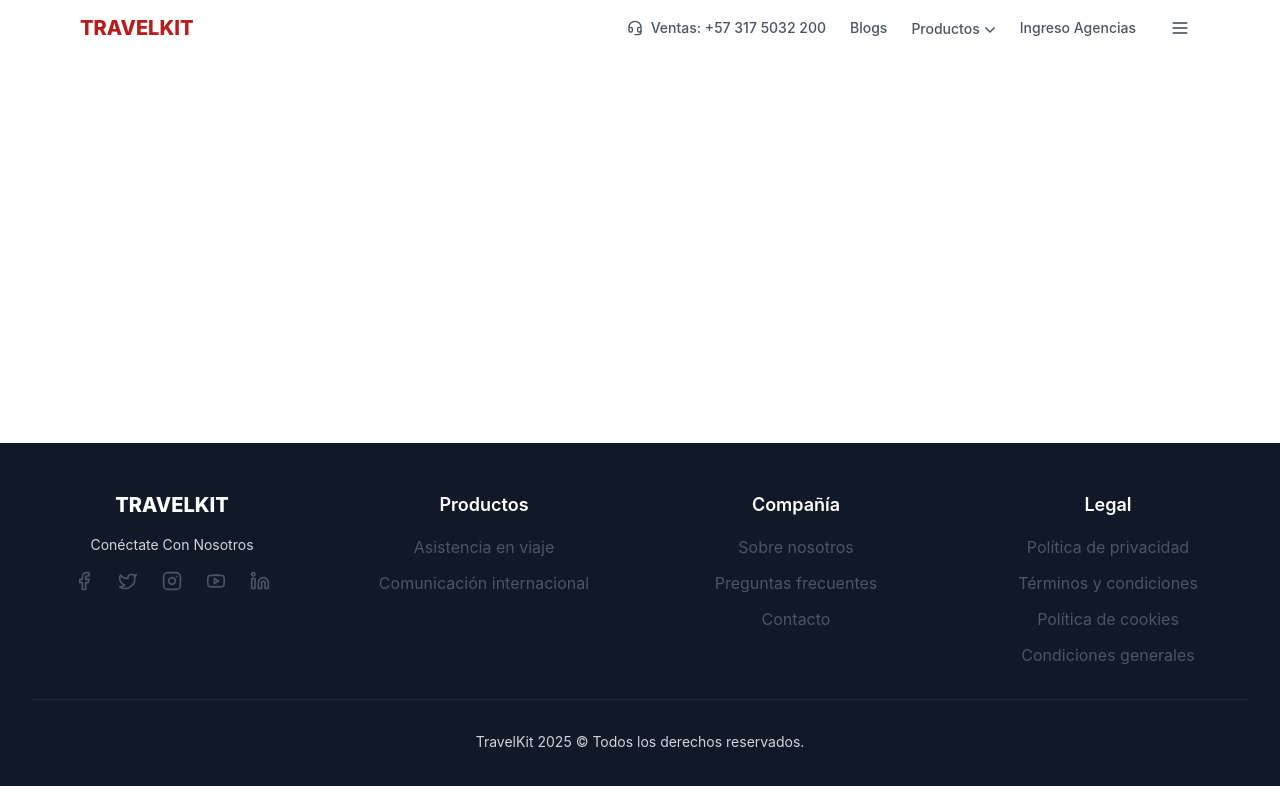
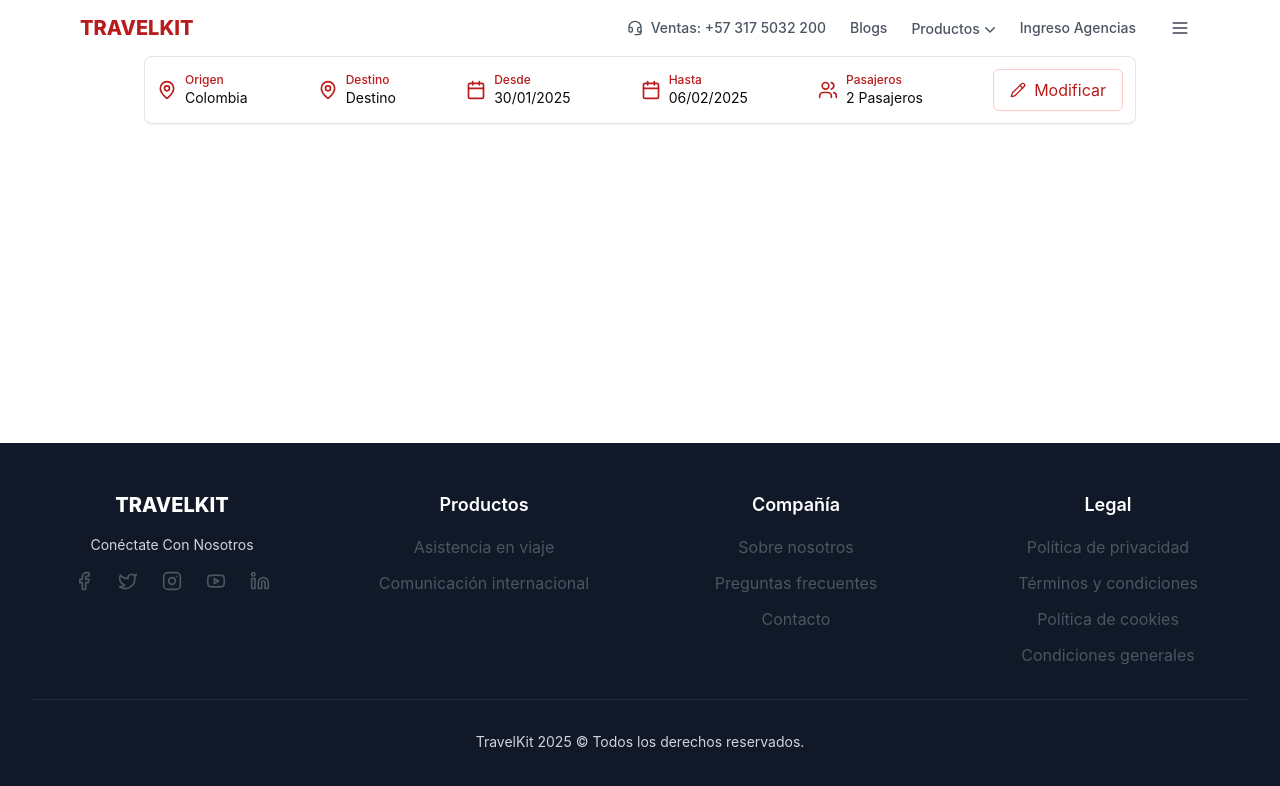
Before and after one commit to esarmiem/b2c-landing, a React (Vite) app: page /quote/travel in a window 1280 px wide. Shown: the top 786 px of the page. Built offline with nearby package versions, Linux system fonts and the light colour scheme; no server answers.

Commit message:
primeros pasos
Iniziación y acermacimento a herramientas de IA , librerias  de iconos y recursos, :o

```diff
--- /dev/null
+++ b/src/TravelCore/Components/Epic/FilterForm.tsx
@@ -0,0 +1,74 @@
+import { FC } from 'react';
+import { Calendar, MapPin, Users, Pencil } from "lucide-react";
+
+export const FilterForm: FC = () => {
+  return (
+    <div className="max-w-5xl mx-auto p-4 mt-10">
+      <div className="bg-white rounded-lg shadow-sm border flex flex-col md:flex-row items-center justify-between p-3 gap-4 flex-wrap">
+        {/* Origen */}
+        <div className="flex items-center gap-2 w-full sm:w-1/2 md:w-auto">
+          <div className="text-red-700">
+            <MapPin className="w-5 h-5" />
+          </div>
+          <div>
+            <div className="text-xs font-medium text-red-700">Origen</div>
+            <div className="text-sm">Colombia</div>
+          </div>
+        </div>
+
+        {/* Destino */}
+        <div className="flex items-center gap-2 w-full sm:w-1/2 md:w-auto">
+          <div className="text-red-700">
+            <MapPin className="w-5 h-5" />
+          </div>
+          <div>
+            <div className="text-xs font-medium text-red-700">Destino</div>
+            <div className="text-sm">Destino</div>
+          </div>
+        </div>
+
+        {/* Desde */}
+        <div className="flex items-center gap-2 w-full sm:w-1/2 md:w-auto">
+          <div className="text-red-700">
+            <Calendar className="w-5 h-5" />
+          </div>
+          <div>
+            <div className="text-xs font-medium text-red-700">Desde</div>
+            <div className="text-sm">30/01/2025</div>
+          </div>
+        </div>
+
+        {/* Hasta */}
+        <div className="flex items-center gap-2 w-full sm:w-1/2 md:w-auto">
+          <div className="text-red-700">
+            <Calendar className="w-5 h-5" />
+          </div>
+          <div>
+            <div className="text-xs font-medium text-red-700">Hasta</div>
+            <div className="text-sm">06/02/2025</div>
+          </div>
+        </div>
+
+        {/* Pasajeros */}
+        <div className="flex items-center gap-2 w-full sm:w-1/2 md:w-auto">
+          <div className="text-red-700">
+            <Users className="w-5 h-5" />
+          </div>
+          <div>
+            <div className="text-xs font-medium text-red-700">Pasajeros</div>
+            <div className="text-sm">2 Pasajeros</div>
+          </div>
+        </div>
+
+        {/* Botón Modificar */}
+        <button
+          className="px-4 py-2 text-red-700 hover:bg-red-50 rounded-md transition-colors border border-red-200
+          hover:cursor-pointer active:text-red-900 active:border-red-900 flex items-center gap-2 w-full sm:w-auto"
+        >
+          <Pencil className="w-4 h-4" />
+          Modificar
+        </button>
+      </div>
+    </div>
+  );
+};
--- a/src/TravelFeatures/TripQuote/pages/tripQuotePage.tsx
+++ b/src/TravelFeatures/TripQuote/pages/tripQuotePage.tsx
@@ -1,15 +1,10 @@
+import { FilterForm } from '@/TravelCore/Components/Epic/filterForm'
 
 const TripQuotePage: React.FC = () => {
 
-    const handleSelectPlan = async (): Promise<void> => {
-        console.log('Plan x seleccionado, redirigir al detalle de la compra')
-    };
-
     return (
         <>
-            <p>Ver planes de seguros de viajes filtrados</p>
-            <button onClick={handleSelectPlan}>Lo quiero</button>
-            <button>Ver modal de detalles</button>
+            <FilterForm/>
         </>
     );
 };
```
